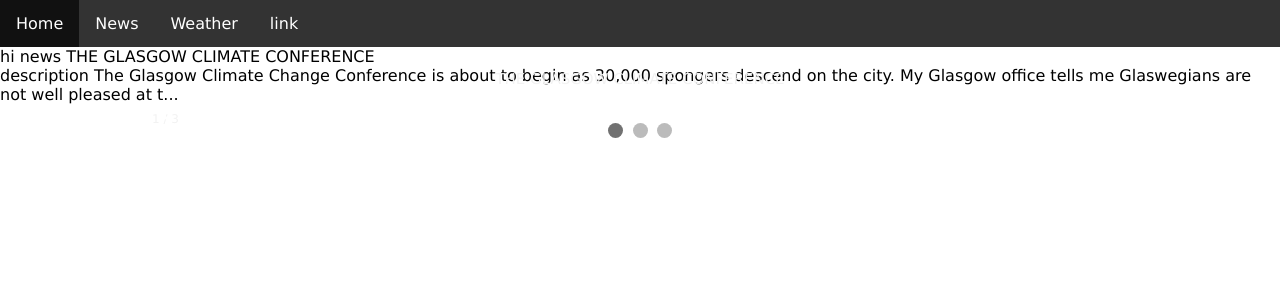
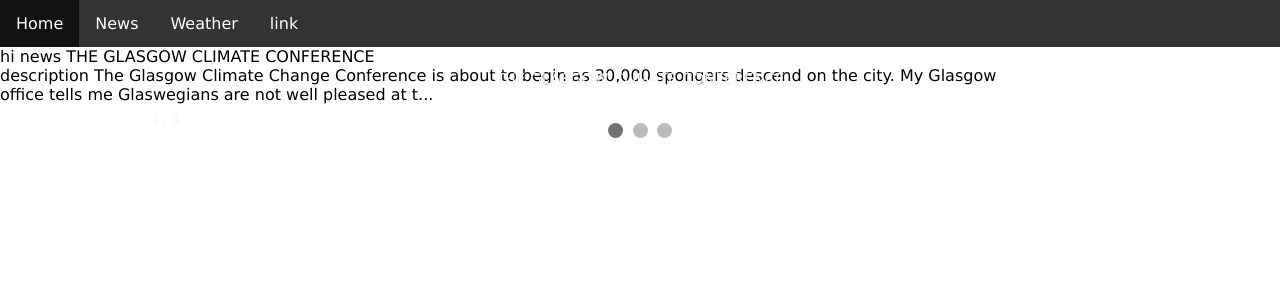
Before and after one commit to GUTS-jpm/jp-connect, a Django app: page /news/ in a window 1280 px wide. Shown: the top 300 px of the page. Run offline with Django 3.2, Linux system fonts and the light colour scheme.

Commit message:
new line on news description

```diff
--- a/jpconnect_project/jpconnect/static/css/base.css
+++ b/jpconnect_project/jpconnect/static/css/base.css
@@ -27,3 +27,8 @@ body {
     padding: 0;
     margin: 0;
 }
+
+.description{
+    width: 1000px;
+    word-wrap: break-word;
+}
--- a/jpconnect_project/jpconnect/template/news.html
+++ b/jpconnect_project/jpconnect/template/news.html
@@ -8,7 +8,7 @@
 
 {% block body_block %}
     hi news {{title1}} <br>
-    description {{description1}}
+    <div class = "description">description {{description1}}</div>
     <!-- GET https://api.thenewsapi.com/v1/news/all?api_token=AYtAStyVMqv1p6H2y7OpXrQ0ITWs0KUw0ZPtzdQG&language=en&limit=5&search=London&source_ids=bbc-news -->
 
     <meta name="viewport" content="width=device-width, initial-scale=1">
```
